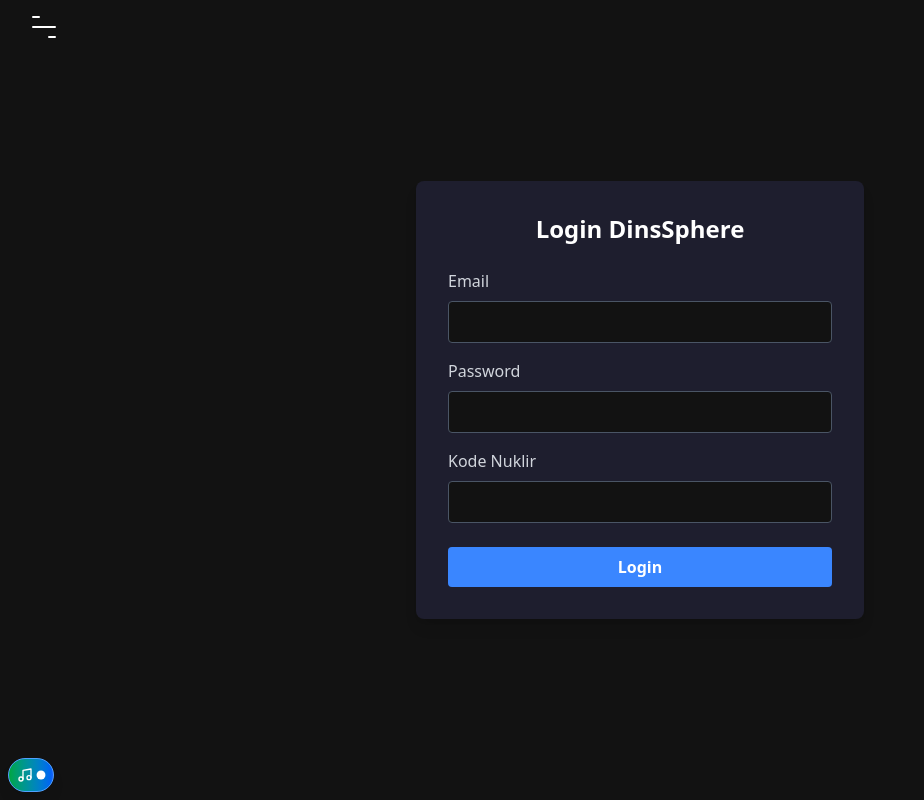
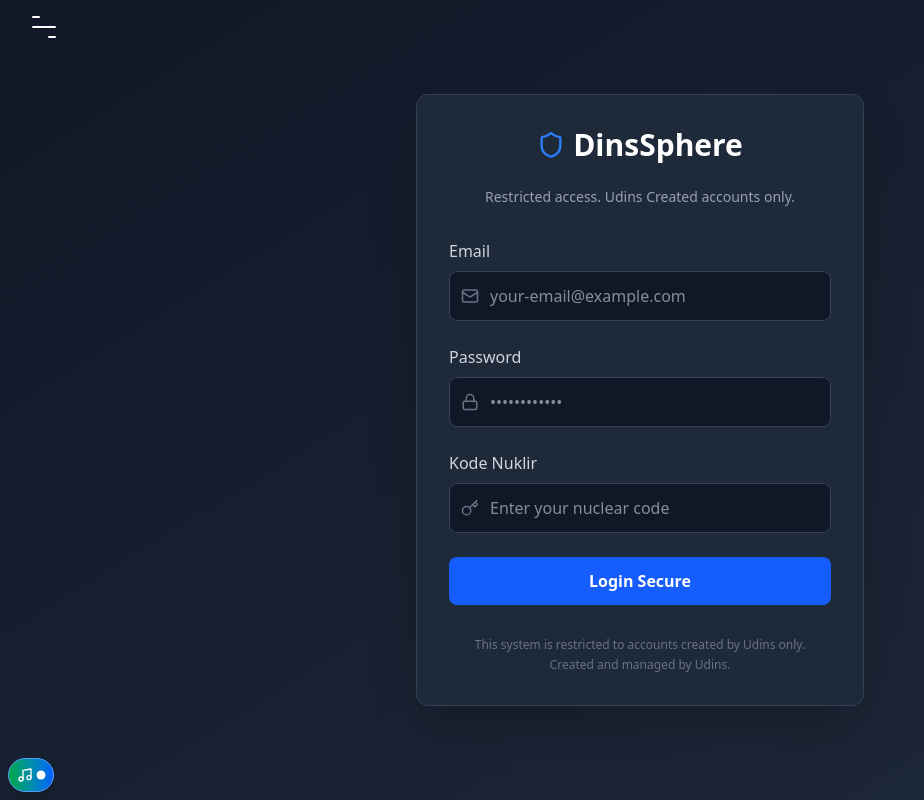
Before and after one commit to ahmadsyaifuddin-dins/DinsSphere, a React (Vite) app in the folder frontend/: page /login in a window 1280 px wide. Shown: the whole page, without its empty margins (0-924 px from the left). Built offline with nearby package versions, Linux system fonts and the light colour scheme; no server answers.

Commit message:
percantik ui

```diff
--- a/frontend/src/pages/Login.jsx
+++ b/frontend/src/pages/Login.jsx
@@ -2,17 +2,20 @@
 import axios from "axios";
 import { useNavigate } from "react-router-dom";
 import { API_BASE_URL } from "../config";
+import { Shield, Mail, Lock, Key, AlertTriangle } from "lucide-react";
 
 const Login = () => {
   const [email, setEmail] = useState("");
   const [password, setPassword] = useState("");
   const [nuclearCode, setNuclearCode] = useState("");
   const [error, setError] = useState("");
+  const [isLoading, setIsLoading] = useState(false);
   const navigate = useNavigate();
 
   const handleSubmit = async (e) => {
     e.preventDefault();
     setError("");
+    setIsLoading(true);
 
     try {
       const res = await axios.post(`${API_BASE_URL}/api/auth/login`, {
@@ -21,83 +24,128 @@
         nuclearCode,
       });
 
-      // Simpan token di localStorage untuk otentikasi admin
+      // Store token in localStorage for admin authentication
       localStorage.setItem("token", res.data.token);
-      navigate("/dashboard"); // arahkan ke dashboard admin
+      navigate("/dashboard"); // Redirect to admin dashboard
     } catch (err) {
       console.error(err);
-      // Kalau ada error response dari server, gunakan pesan dari server
-      if (
-        err.response &&
-        err.response.data &&
-        err.response.data.error
-      ) {
+      // If there's an error response from the server, use the message from the server
+      if (err.response && err.response.data && err.response.data.error) {
         setError(err.response.data.error);
       } else {
         setError("Email, Password, atau Kode Nuklir salah.");
       }
+    } finally {
+      setIsLoading(false);
     }
   };
 
   return (
-    <div className="min-h-screen flex items-center justify-center bg-[#121212]">
-      <div className="bg-[#1E1E2E] p-8 rounded-lg shadow-lg w-full max-w-md">
-        <h2 className="text-2xl font-bold text-white mb-6 text-center">Login DinsSphere</h2>
+    <div className="min-h-screen flex items-center justify-center bg-gradient-to-br from-gray-900 to-gray-800">
+      <div className="bg-gray-800 p-8 rounded-xl shadow-2xl w-full max-w-md border border-gray-700">
+        <div className="flex items-center justify-center mb-6">
+          <Shield className="text-blue-500 mr-2" size={28} />
+          <h2 className="text-3xl font-bold text-white text-center">DinsSphere</h2>
+        </div>
+
+        <p className="text-gray-400 text-center mb-8 text-sm">
+          Restricted access. Udins Created accounts only.
+        </p>
+
         {error && (
-          <div className="bg-red-500 text-white p-2 rounded mb-4">
-            {error}
+          <div className="bg-red-900 text-white p-3 rounded-lg mb-6 flex items-center">
+            <AlertTriangle size={18} className="mr-2 flex-shrink-0" />
+            <span>{error}</span>
           </div>
         )}
-        <form onSubmit={handleSubmit}>
+
+        <form onSubmit={handleSubmit} className="space-y-6">
           {/* Email */}
-          <div className="mb-4">
-            <label className="block text-gray-300 mb-2" htmlFor="email">
+          <div>
+            <label className="block text-gray-300 mb-2 font-medium" htmlFor="email">
               Email
             </label>
+            <div className="relative">
+              <div className="absolute inset-y-0 left-0 pl-3 flex items-center pointer-events-none">
+                <Mail size={18} className="text-gray-500" />
+              </div>
               <input
                 type="email"
                 id="email"
-              className="w-full p-2 rounded bg-[#121212] text-white border border-gray-600 focus:outline-none focus:ring-2 focus:ring-[#3A86FF]"
+                className="w-full pl-10 p-3 rounded-lg bg-gray-900 text-white border border-gray-700 focus:outline-none focus:ring-2 focus:ring-blue-500 focus:border-transparent"
                 value={email}
                 onChange={(e) => setEmail(e.target.value)}
+                placeholder="your-email@example.com"
                 required
               />
             </div>
+          </div>
+
           {/* Password */}
-          <div className="mb-4">
-            <label className="block text-gray-300 mb-2" htmlFor="password">
+          <div>
+            <label className="block text-gray-300 mb-2 font-medium" htmlFor="password">
               Password
             </label>
+            <div className="relative">
+              <div className="absolute inset-y-0 left-0 pl-3 flex items-center pointer-events-none">
+                <Lock size={18} className="text-gray-500" />
+              </div>
               <input
                 type="password"
                 id="password"
-              className="w-full p-2 rounded bg-[#121212] text-white border border-gray-600 focus:outline-none focus:ring-2 focus:ring-[#3A86FF]"
+                className="w-full pl-10 p-3 rounded-lg bg-gray-900 text-white border border-gray-700 focus:outline-none focus:ring-2 focus:ring-blue-500 focus:border-transparent"
                 value={password}
                 onChange={(e) => setPassword(e.target.value)}
+                placeholder="••••••••••••"
                 required
               />
             </div>
-          {/* Kode Nuklir */}
-          <div className="mb-6">
-            <label className="block text-gray-300 mb-2" htmlFor="nuclearCode">
+          </div>
+
+          {/* Nuclear Code */}
+          <div>
+            <label className="block text-gray-300 mb-2 font-medium" htmlFor="nuclearCode">
               Kode Nuklir
             </label>
+            <div className="relative">
+              <div className="absolute inset-y-0 left-0 pl-3 flex items-center pointer-events-none">
+                <Key size={18} className="text-gray-500" />
+              </div>
               <input
                 type="text"
                 id="nuclearCode"
-              className="w-full p-2 rounded bg-[#121212] text-white border border-gray-600 focus:outline-none focus:ring-2 focus:ring-[#3A86FF]"
+                className="w-full pl-10 p-3 rounded-lg bg-gray-900 text-white border border-gray-700 focus:outline-none focus:ring-2 focus:ring-blue-500 focus:border-transparent"
                 value={nuclearCode}
                 onChange={(e) => setNuclearCode(e.target.value)}
+                placeholder="Enter your nuclear code"
                 required
               />
             </div>
+          </div>
+
           <button
             type="submit"
-            className="cursor-pointer w-full py-2 px-4 bg-[#3A86FF] text-white font-semibold rounded hover:bg-blue-500 transition"
+            disabled={isLoading}
+            className={`w-full cursor-pointer py-3 px-4 bg-blue-600 text-white font-semibold rounded-lg hover:bg-blue-500 transition duration-300 flex items-center justify-center ${isLoading ? 'opacity-75 cursor-not-allowed' : ''}`}
           >
-            Login
+            {isLoading ? (
+              <>
+                <svg className="animate-spin -ml-1 mr-3 h-5 w-5 text-white" xmlns="http://www.w3.org/2000/svg" fill="none" viewBox="0 0 24 24">
+                  <circle className="opacity-25" cx="12" cy="12" r="10" stroke="currentColor" strokeWidth="4"></circle>
+                  <path className="opacity-75" fill="currentColor" d="M4 12a8 8 0 018-8V0C5.373 0 0 5.373 0 12h4zm2 5.291A7.962 7.962 0 014 12H0c0 3.042 1.135 5.824 3 7.938l3-2.647z"></path>
+                </svg>
+                Processing...
+              </>
+            ) : (
+              "Login Secure"
+            )}
           </button>
         </form>
+
+        <div className="mt-8 text-center text-xs text-gray-500">
+          <p>This system is restricted to accounts created by Udins only.</p>
+          <p className="mt-1">Created and managed by Udins.</p>
+        </div>
       </div>
     </div>
   );
```
Lines whose indentation alone changed are shown as unchanged.
